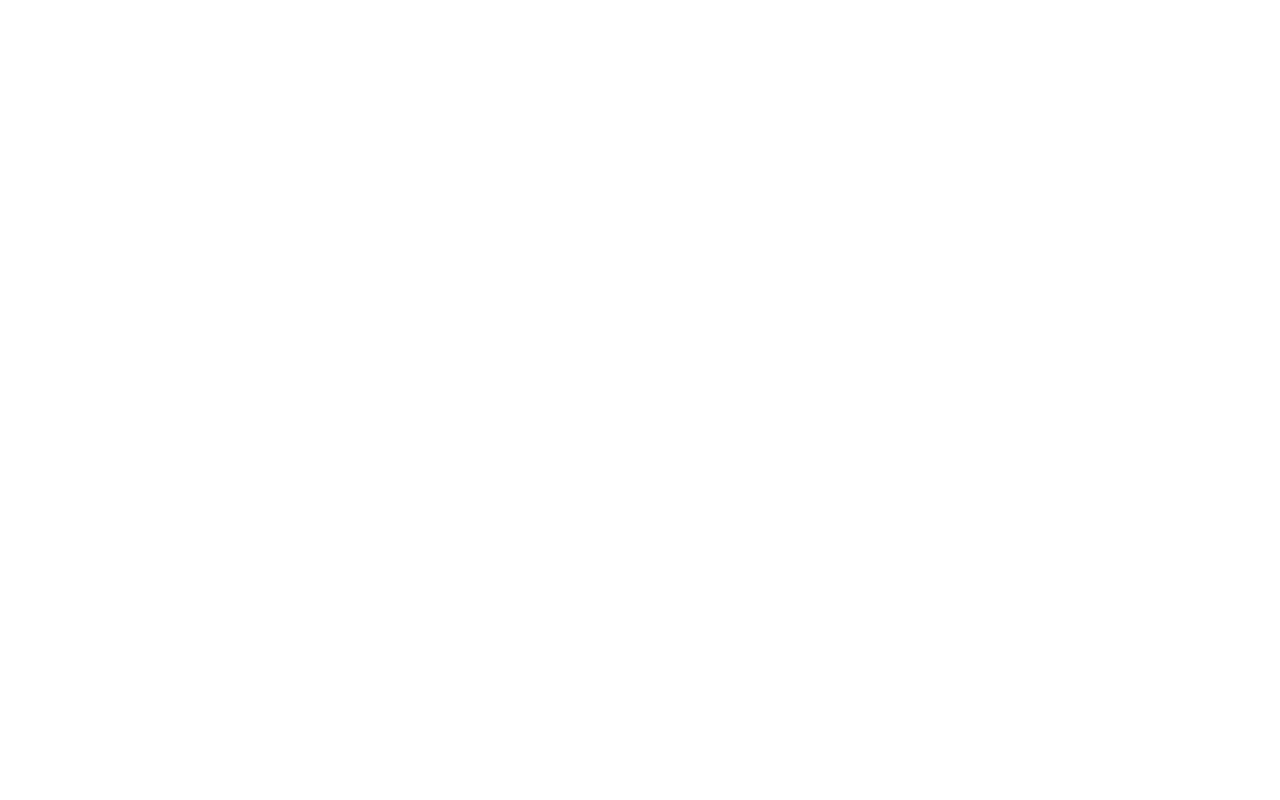
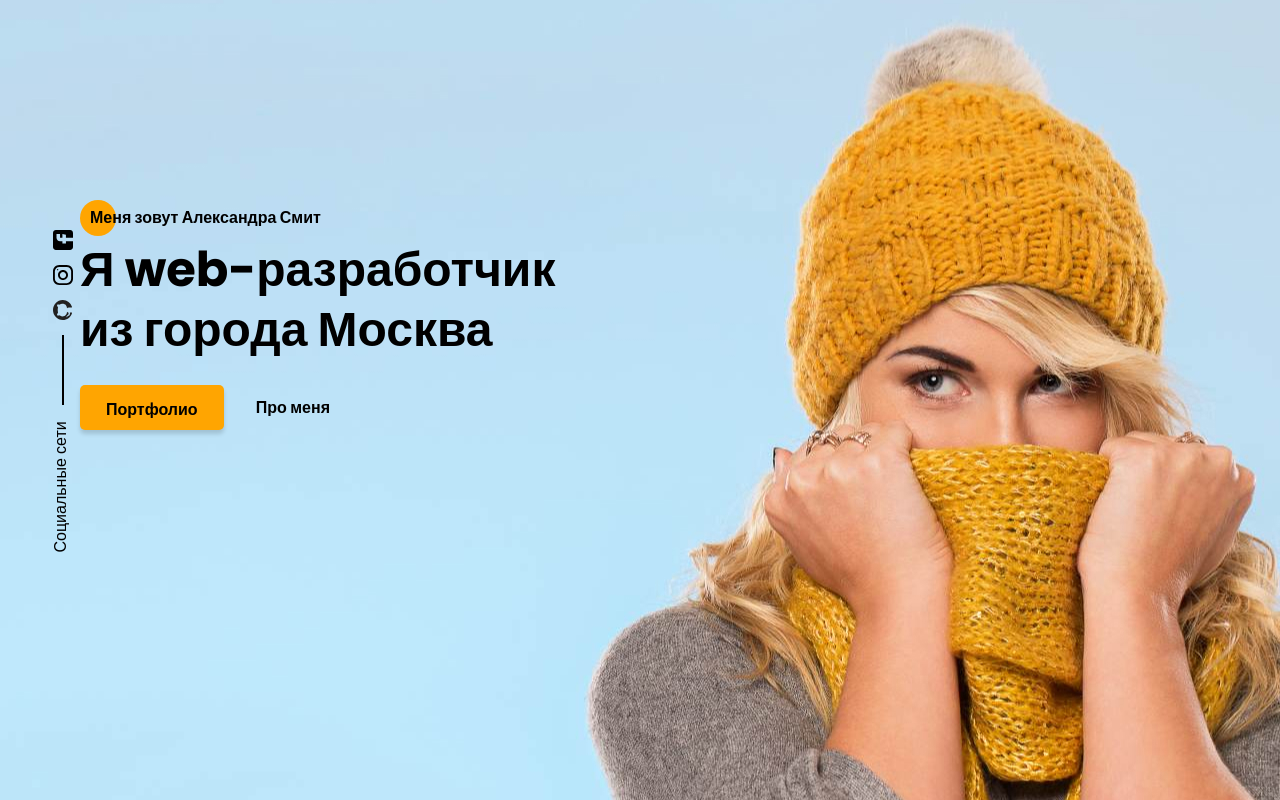
Before and after one commit to Camarederic/Portfolio, a website: page app/index.html in a window 1280 px wide. Drawn offline with nearby package versions, Linux system fonts and the light colour scheme; files that its build step writes are made by us from their sources; files whose address does not match are found by name.

Commit message:
added a promo section

```diff
--- a/app/index.html
+++ b/app/index.html
@@ -1,36 +1,75 @@
 <!DOCTYPE html>
 <html lang="ru">
-<head>
-    <meta charset="UTF-8">
-    <meta name="viewport" content="width=device-width, initial-scale=1.0">
-    <meta http-equiv="X-UA-Compatible" content="ie=edge">
+  <head>
+    <meta charset="UTF-8" />
+    <meta name="viewport" content="width=device-width, initial-scale=1.0" />
+    <meta http-equiv="X-UA-Compatible" content="ie=edge" />
     <title>Portfolio</title>
-    <meta name="title" content="Мое портфолио">
-    <meta name="description" content="Здесь вы сможете ознакомиться с моими работами и узнать больше обо мне">
+    <meta name="title" content="Мое портфолио" />
+    <meta
+      name="description"
+      content="Здесь вы сможете ознакомиться с моими работами и узнать больше обо мне"
+    />
 
     <!-- Open Graph / Facebook -->
-    <meta property="og:type" content="website">
-    <meta property="og:url" content="https://metatags.io/">
-    <meta property="og:title" content="Мое портфолио">
-    <meta property="og:description" content="Здесь вы сможете ознакомиться с моими работами и узнать больше обо мне">
-    <meta property="og:image" content="https://metatags.io/assets/meta-tags-16a33a6a8531e519cc0936fbba0ad904e52d35f34a46c97a2c9f6f7dd7d336f2.png">
+    <meta property="og:type" content="website" />
+    <meta property="og:url" content="https://metatags.io/" />
+    <meta property="og:title" content="Мое портфолио" />
+    <meta
+      property="og:description"
+      content="Здесь вы сможете ознакомиться с моими работами и узнать больше обо мне"
+    />
+    <meta
+      property="og:image"
+      content="https://metatags.io/assets/meta-tags-16a33a6a8531e519cc0936fbba0ad904e52d35f34a46c97a2c9f6f7dd7d336f2.png"
+    />
 
     <!-- Twitter -->
-    <meta property="twitter:card" content="summary_large_image">
-    <meta property="twitter:url" content="https://metatags.io/">
-    <meta property="twitter:title" content="Мое портфолио">
-    <meta property="twitter:description" content="Здесь вы сможете ознакомиться с моими работами и узнать больше обо мне">
-    <meta property="twitter:image" content="https://metatags.io/assets/meta-tags-16a33a6a8531e519cc0936fbba0ad904e52d35f34a46c97a2c9f6f7dd7d336f2.png">
+    <meta property="twitter:card" content="summary_large_image" />
+    <meta property="twitter:url" content="https://metatags.io/" />
+    <meta property="twitter:title" content="Мое портфолио" />
+    <meta
+      property="twitter:description"
+      content="Здесь вы сможете ознакомиться с моими работами и узнать больше обо мне"
+    />
+    <meta
+      property="twitter:image"
+      content="https://metatags.io/assets/meta-tags-16a33a6a8531e519cc0936fbba0ad904e52d35f34a46c97a2c9f6f7dd7d336f2.png"
+    />
 
     <!-- Favicon  -->
 
-
-    <link rel="stylesheet" href="css/style.min.css">
-</head>
-<body>
-
-
+    <link rel="stylesheet" href="css/style.min.css" />
+  </head>
+  <body>
+    <aside class="sidepanel">
+      <a href="#" class="sidepanel__link">
+        <img src="icons/social/facebook.svg" alt="facebook" />
+      </a>
+      <a href="#" class="sidepanel__link">
+        <img src="icons/social/instagram.svg" alt="instagram" />
+      </a>
+      <a href="#" class="sidepanel__link">
+        <img src="icons/social/github.svg" alt="github" />
+      </a>
+      <div class="sidepanel__divider"></div>
+      <div class="sidepanel__text"><span>Социальные сети</span></div>
+    </aside>
+    <section class="promo">
+      <div class="container">
+        <div class="title title_fz16 promo__subtitle">
+          Меня зовут Александра Смит
+        </div>
+        <h1 class="title title_fz48 promo__title">
+          Я web-разработчик из города Москва
+        </h1>
+        <div class="promo__buttons">
+          <a class="promo__link btn" href="#">Портфолио</a>
+          <a class="promo__link" href="#">Про меня</a>
+        </div>
+      </div>
+    </section>
 
     <script src="js/main.min.js"></script>
-</body>
+  </body>
 </html>
--- a/app/scss/_mixins.scss
+++ b/app/scss/_mixins.scss
@@ -0,0 +1,13 @@
+@mixin before_circle {
+  &::before {
+    content: "";
+    position: absolute;
+    width: 36px;
+    height: 36px;
+    top: -25%;
+    left: 0;
+    border-radius: 100%;
+    background-color: $main-color;
+    z-index: -1;
+  }
+}
--- a/app/scss/_variables.scss
+++ b/app/scss/_variables.scss
@@ -0,0 +1 @@
+$main-color: #ffa501;
--- /dev/null
+++ b/app/scss/blocks/_button.scss
@@ -0,0 +1,7 @@
+.btn {
+  height: 45px;
+  box-shadow: 0 4px 4px 0 rgba(0, 0, 0, 0.15);
+  background: $main-color;
+  padding: 12px 26px;
+  border-radius: 5px;
+}
--- /dev/null
+++ b/app/scss/blocks/_promo.scss
@@ -0,0 +1,30 @@
+.promo {
+  min-height: 100vh;
+  position: relative;
+  background-image: url("../images/main_bg.jpg");
+  background-repeat: no-repeat;
+  background-size: cover;
+  background-position: center center;
+  padding-top: 206px;
+  &__title {
+    width: 535px;
+    margin-top: 10px;
+  }
+  &__subtitle {
+    position: relative;
+    @include before_circle;
+    padding-left: 10px;
+    z-index: 2;
+  }
+  &__buttons {
+    margin-top: 25px;
+    display: flex;
+    justify-content: space-between;
+    align-items: center;
+    width: 250px;
+  }
+  &__link {
+    color: #000;
+    font-weight: bold;
+  }
+}
--- /dev/null
+++ b/app/scss/blocks/_sidepanel.scss
@@ -0,0 +1,25 @@
+.sidepanel {
+  position: fixed;
+  top: 230px;
+  left: 50px;
+  display: flex;
+  flex-direction: column;
+  justify-content: space-between;
+  align-items: center;
+  height: 340px;
+  z-index: 3;
+  &__divider {
+    width: 2px;
+    height: 70px;
+    background-color: #000;
+  }
+  &__text {
+    height: 150px;
+    width: 25px;
+    span {
+      display: block;
+      width: 150px;
+      transform: rotate(-90deg) translate(-30%, -260%);
+    }
+  }
+}
--- /dev/null
+++ b/app/scss/blocks/_title.scss
@@ -0,0 +1,20 @@
+.title {
+  font-weight: bold;
+  font-size: 36px;
+  line-height: 60px;
+  &_fz12 {
+    font-size: 12px;
+    line-height: 18px;
+  }
+  &_fz14 {
+    font-size: 14px;
+    line-height: 21px;
+  }
+  &_fz16 {
+    font-size: 16px;
+    line-height: 24px;
+  }
+  &_fz48 {
+    font-size: 48px;
+  }
+}
--- a/app/scss/style.scss
+++ b/app/scss/style.scss
@@ -5,8 +5,18 @@
 @import "libs";
 @import "media";
 @import "mixins";
+@import "blocks/promo";
+@import "blocks/title";
+@import "blocks/button";
+@import "blocks/sidepanel";
 
 @import url("https://fonts.googleapis.com/css2?family=Poppins:wght@500;700&display=swap");
 * {
   font-family: "Poppins", sans-serif;
 }
+
+.container {
+  width: 1140px;
+  margin: 0 auto;
+  padding: 0 10px;
+}
```
